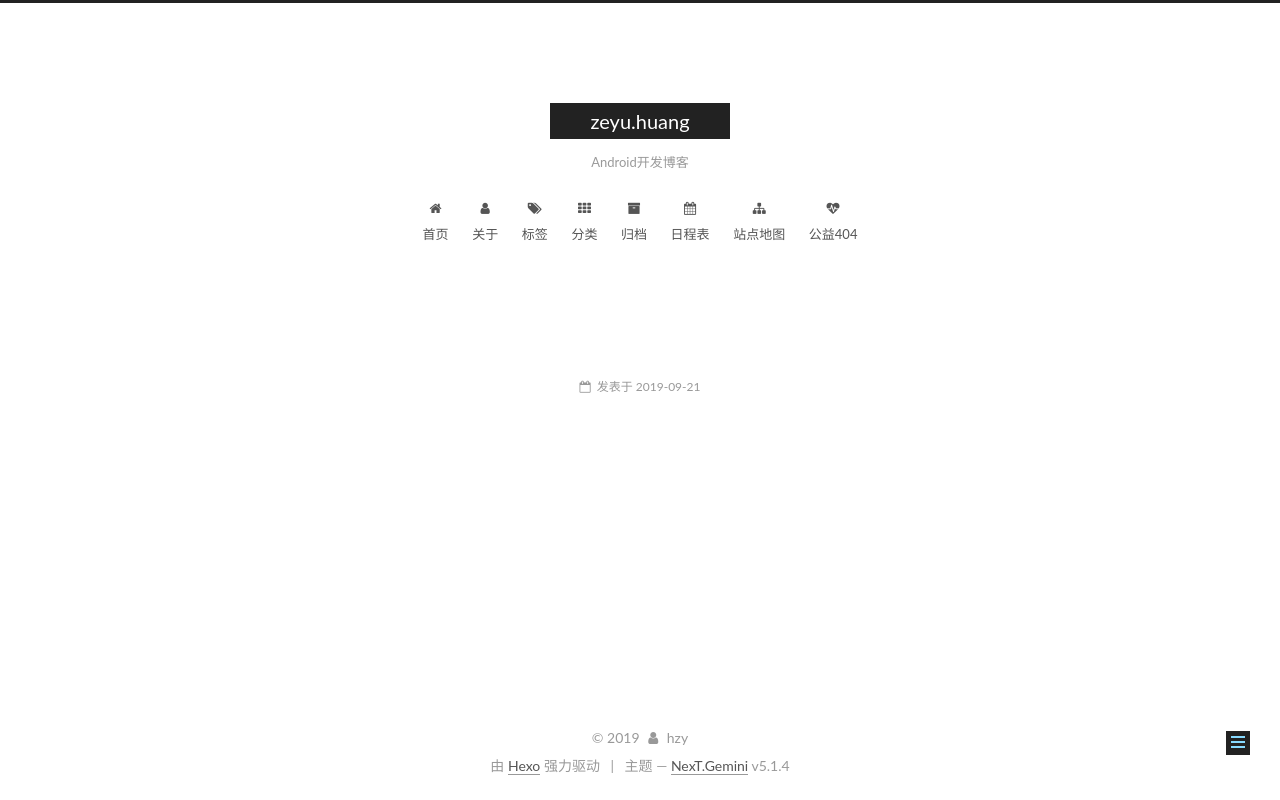
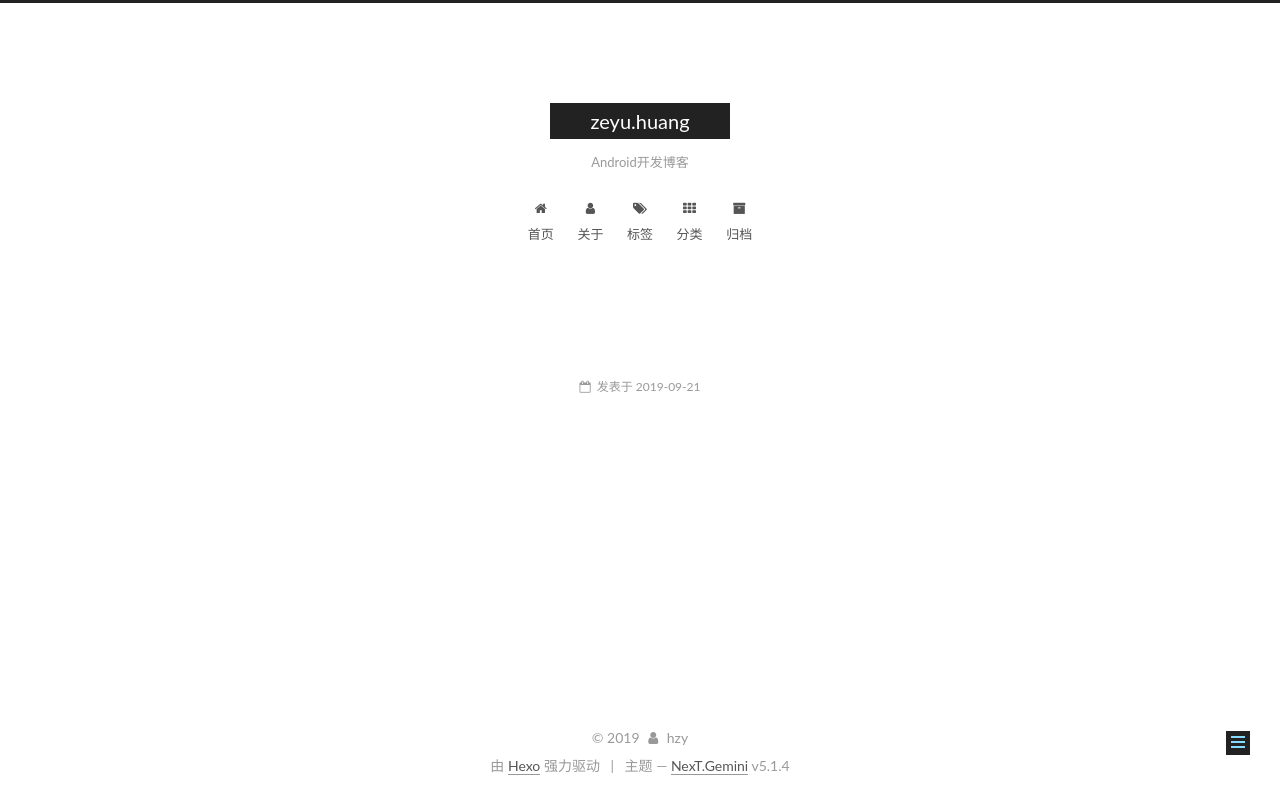
Before and after one commit to zeyu-huang/.github.io, a plain HTML site: page 2019/09/21/hello-world/index.html in a window 1280 px wide. Drawn offline with Linux system fonts and the light colour scheme.

Commit message:
Site updated: 2019-09-23 16:22:26

```diff
--- a/2019/09/21/hello-world/index.html
+++ b/2019/09/21/hello-world/index.html
@@ -223,36 +223,6 @@
               <i class="menu-item-icon fa fa-fw fa-archive"></i> <br>
 
             归档
-          </a>
-        </li>
-
-
-        <li class="menu-item menu-item-schedule">
-          <a href="/schedule/" rel="section">
-
-              <i class="menu-item-icon fa fa-fw fa-calendar"></i> <br>
-
-            日程表
-          </a>
-        </li>
-
-
-        <li class="menu-item menu-item-sitemap">
-          <a href="/sitemap.xml" rel="section">
-
-              <i class="menu-item-icon fa fa-fw fa-sitemap"></i> <br>
-
-            站点地图
-          </a>
-        </li>
-
-
-        <li class="menu-item menu-item-commonweal">
-          <a href="/404/" rel="section">
-
-              <i class="menu-item-icon fa fa-fw fa-heartbeat"></i> <br>
-
-            公益404
           </a>
         </li>
 
```
Also changed, not shown: archives/2019/09/index.html (+0 -30 lines), archives/2019/index.html (+0 -30 lines), archives/index.html (+0 -30 lines), index.html (+0 -30 lines).
